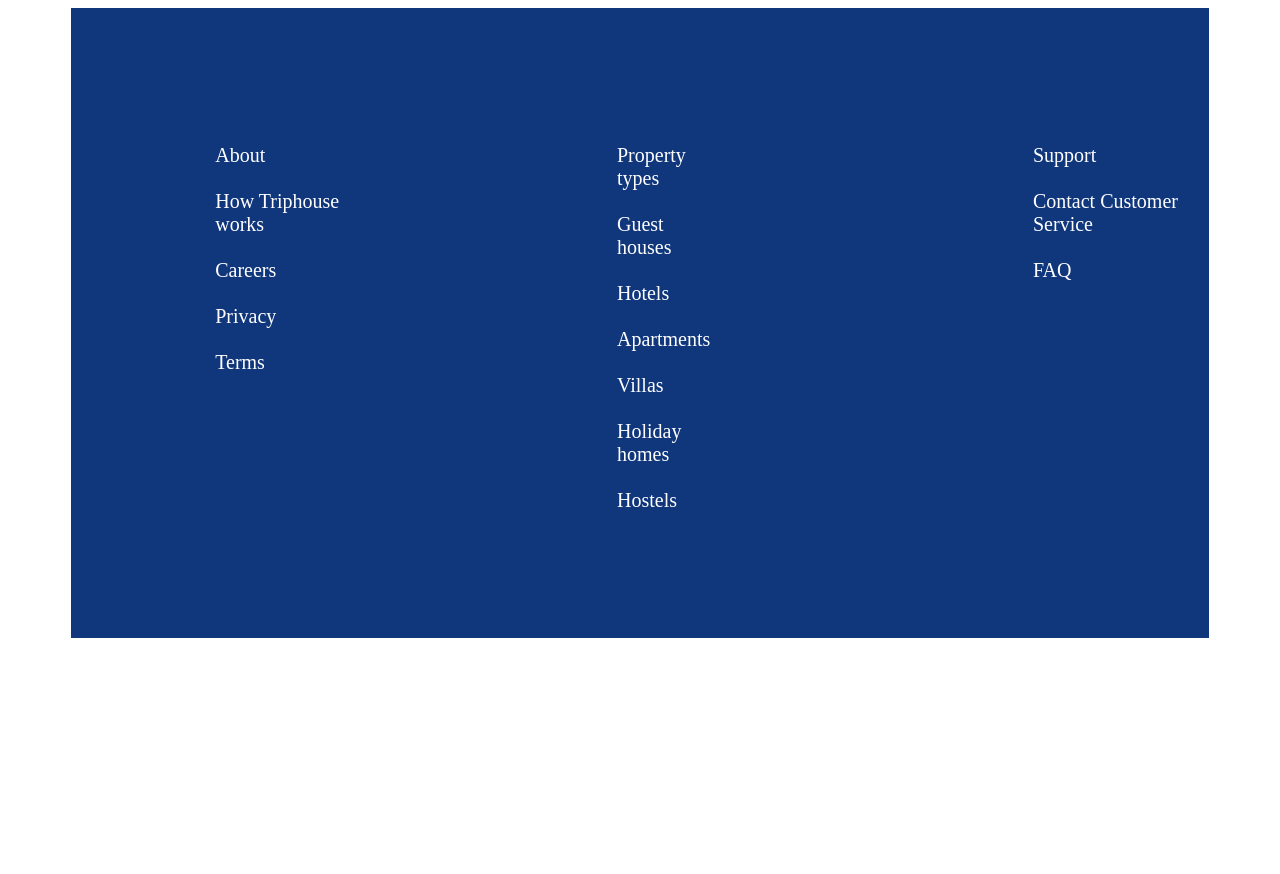
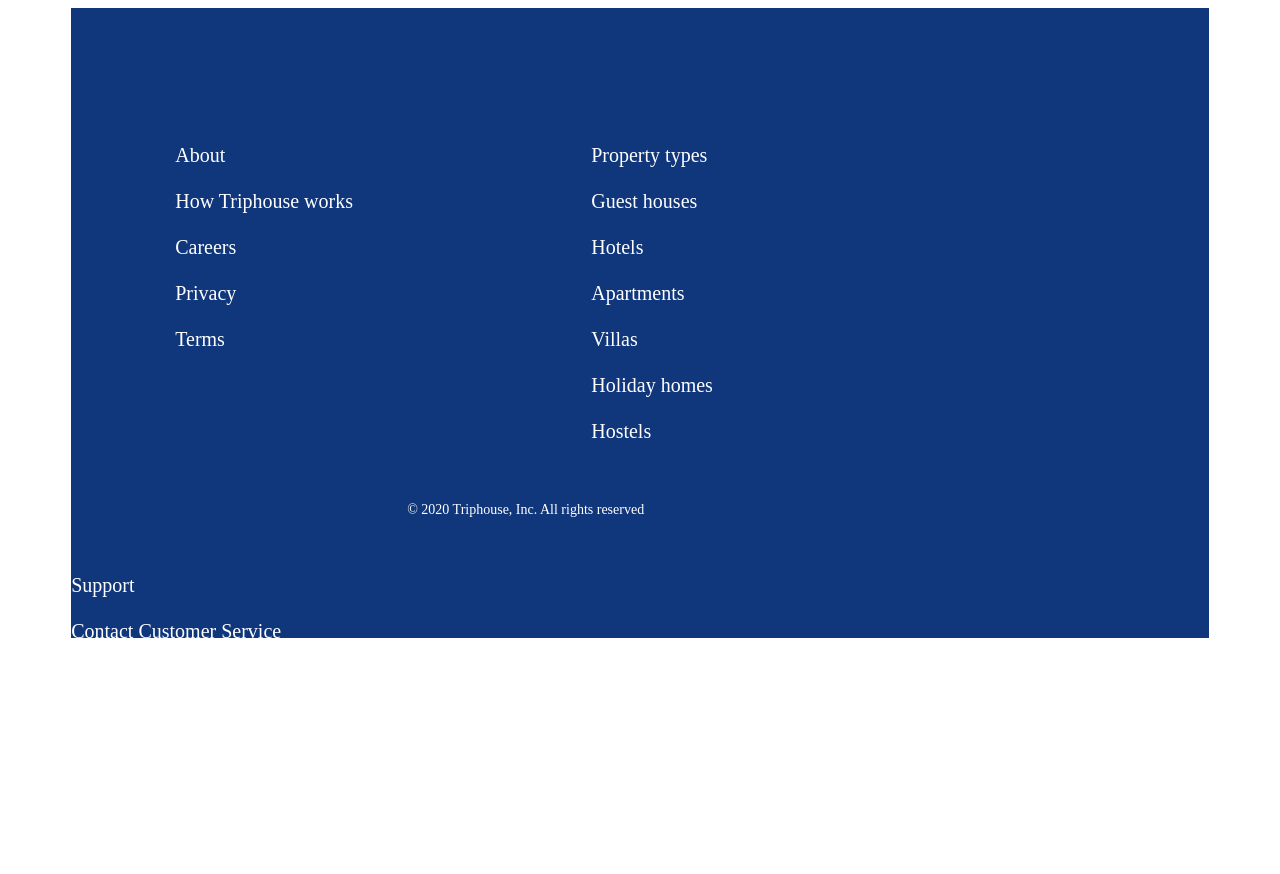
Before and after one commit to Har-D-Le/if-html, a website: page lesson 5/footter.html in a window 1280 px wide. Before the commit the page ends 800 px from the top, so only its background shows below. Drawn offline with Linux system fonts and the light colour scheme.

Commit message:
lesson 5 done

```diff
--- a/lesson 5/footter.html
+++ b/lesson 5/footter.html
@@ -36,6 +36,7 @@
             <li class="item">FAQ</li>
           </ul>
         </div>
+        <div class="fotter">© 2020 Triphouse, Inc. All rights reserved</div>
       </div>
     </section>
   </body>
--- a/lesson 5/styles/styles.css
+++ b/lesson 5/styles/styles.css
@@ -4,37 +4,40 @@
   margin: 0 auto;
   width: 90%;
   height: 630px;
-    background: #10367C;
+  background: #10367c;
   display: flex;
+  flex-wrap: wrap;
 }
 .content {
-    display: flex;
   list-style: none;
   height: 300px;
-    flex-direction: column;
 }
+
+ul {
+  padding-left: 0;
+}
+
 li {
   margin-bottom: 23px;
-    flex-wrap: nowrap ;
 }
 
 .about {
   padding-top: 120px;
   padding-left: 104px;
   padding-right: 223px;
-    width: 193px;
+  min-width: 193px;
   height: 211px;
 }
 .property {
   padding-top: 120px;
   padding-right: 283px;
-    width: 133px;
+  min-width: 133px;
   height: 310px;
 }
 
 .support {
   padding-top: 120px;
-    width: 233px;
+  min-width: 233px;
   height: 122px;
 }
 
@@ -43,7 +46,7 @@ li {
   font-weight: 500;
   font-size: 20px;
   font-style: normal;
-    color: #FFFFFF;
+  color: #ffffff;
 }
 
 .item {
@@ -51,5 +54,18 @@ li {
   font-weight: 400;
   font-size: 20px;
   font-style: normal;
-    color: #FFFFFF;
+  color: #ffffff;
 }
+
+.fotter {
+  width: 256px;
+  height: 16px;
+  padding: 0;
+  margin-top: 64px;
+  margin-left: 103px;
+  font-family: Roboto sans-serif;
+  font-weight: 400;
+  font-size: 14px;
+  font-style: normal;
+  color: #ffffff;
+}
```
Also changed, not shown: lesson 5/styles/fonts.css (+14 -10 lines). Lines whose indentation alone changed are shown as unchanged.
